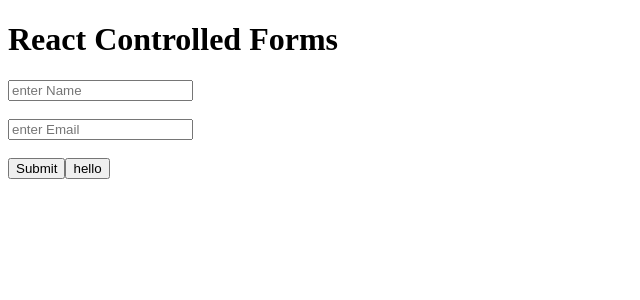
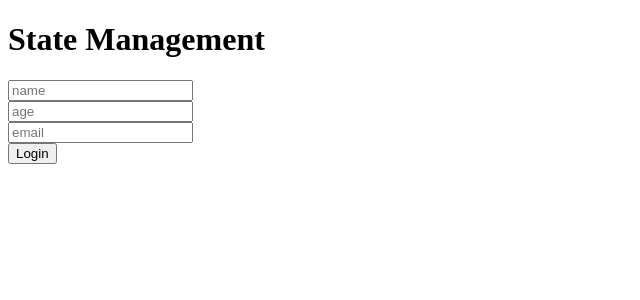
Before and after one commit to adfar-136/NovemberBAtch2023, a React (Create React App) app in the folder react/november/: page / in a window 1280 px wide. Shown: the top 300 px of the page, without its empty margins (0-640 px from the left). Built offline with nearby package versions, Linux system fonts and the light colour scheme.

Commit message:
forms done

```diff
--- a/react/november/src/App.js
+++ b/react/november/src/App.js
@@ -1,27 +1,42 @@
 import React, { useState } from 'react'
 
 export default function App() {
-  const [firstName,setFirstName] = useState("");
   const [allow,setAllow] = useState(false)
-  const [email,setEmail]= useState("")
-  console.log(firstName)
+  const [input,setInput] = useState({
+    name: '',
+    age:'',
+    email: '',
+  })
   function handleSubmit(e){
-    e.preventDefault()
+     e.preventDefault()
      setAllow(true)
   }
   return (
     <div>
-      <h1>React Controlled Forms</h1>
+      <h1>State Management</h1>
       <form onSubmit={handleSubmit}>
-        <input type="text" placeholder='enter Name'
-        value={firstName} onChange={(e)=>setFirstName(e.target.value)}/><br /><br />
-        <input type="email" placeholder='enter Email'
-        value={email}/> <br /> <br />
-
-        <input type="submit" value="Submit" />
-        <button onClick={()=>setFirstName("hello")}>hello</button>
+        <input type="text" placeholder='name'
+        value={input.name}
+        onChange={(e)=>setInput((prev)=>({...prev,name:e.target.value}))}
+        />
+        <br />
+        <input type="text" placeholder='age'
+         value={input.age}
+         onChange={(e)=>setInput((prev)=>({...prev,age:e.target.value}))}
+        /><br />
+        <input type="text" placeholder='email'
+         value={input.email}
+         onChange={(e)=>setInput((prev)=>({...prev,email:e.target.value}))}
+        /><br />
+        <input type="submit" value="Login" />
       </form>
-      {allow && <h1>hello {firstName}</h1>}
+      {allow ? (
+        <>
+         <h1>{input.name}</h1>
+         <h1>{input.age}</h1>
+         <h1>{input.email}</h1>
+        </>
+      ):""}
     </div>
   )
 }
```
Also changed, not shown: react/november/src/app.txt.
